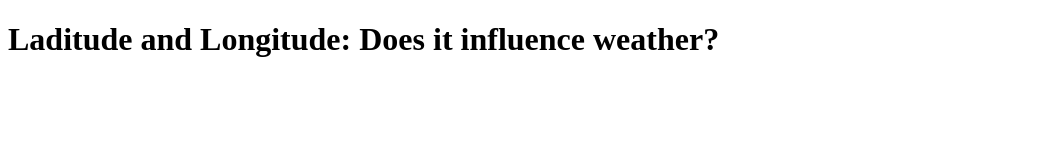
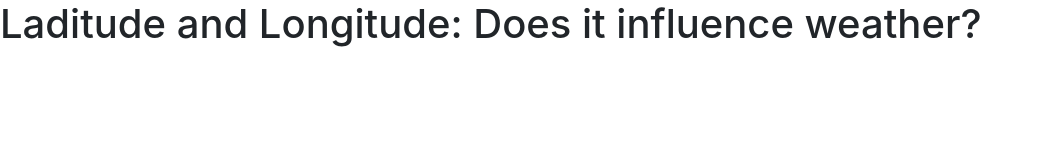
Before and after one commit to candishanks/Web-Design-Challenge, a plain HTML site: page index.html in a window 1280 px wide. Shown: the whole page, without its empty margins (0-1040 px from the left). Drawn offline with nearby package versions, Linux system fonts and the light colour scheme.

Commit message:
adding bootstrap

```diff
--- a/index.html
+++ b/index.html
@@ -5,6 +5,10 @@
     <meta http-equiv="X-UA-Compatible" content="IE=edge">
     <meta name="viewport" content="width=device-width, initial-scale=1.0">
     <title>Document</title>
+
+    <link rel="stylesheet" href="https://stackpath.bootstrapcdn.com/bootstrap/4.3.1/css/bootstrap.min.css" integrity="sha384-ggOyR0iXCbMQv3Xipma34MD+dH/1fQ784/j6cY/iJTQUOhcWr7x9JvoRxT2MZw1T" crossorigin="anonymous">
+
+    <link rel="stylesheet" href="style.css">
 </head>
 
 <body>
```
